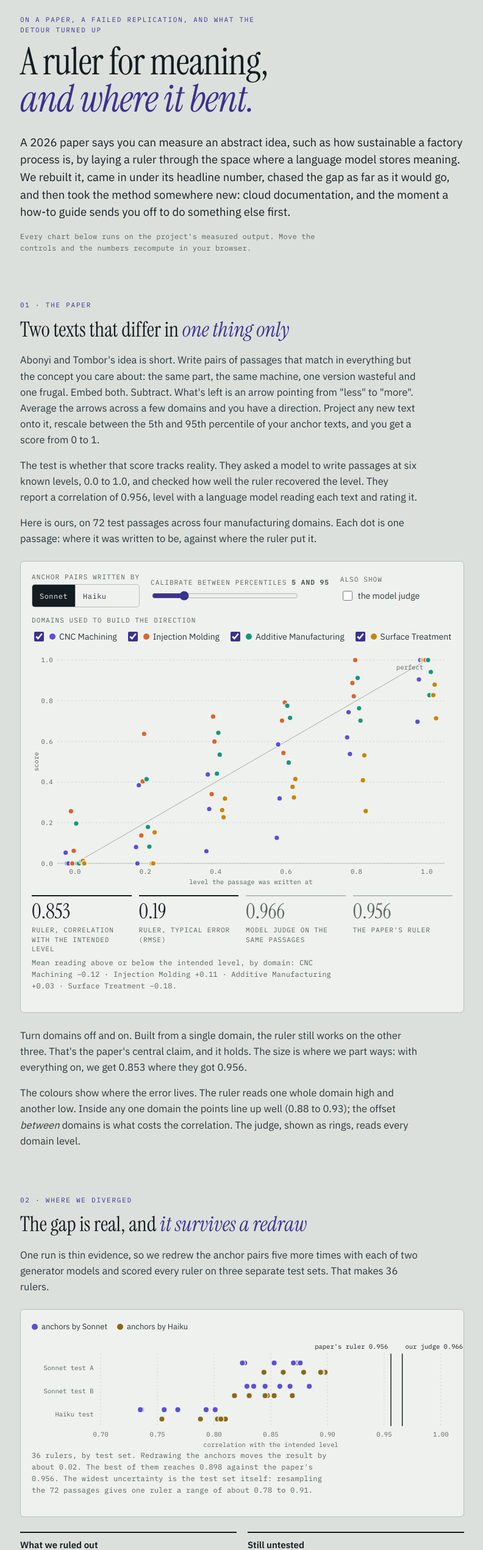
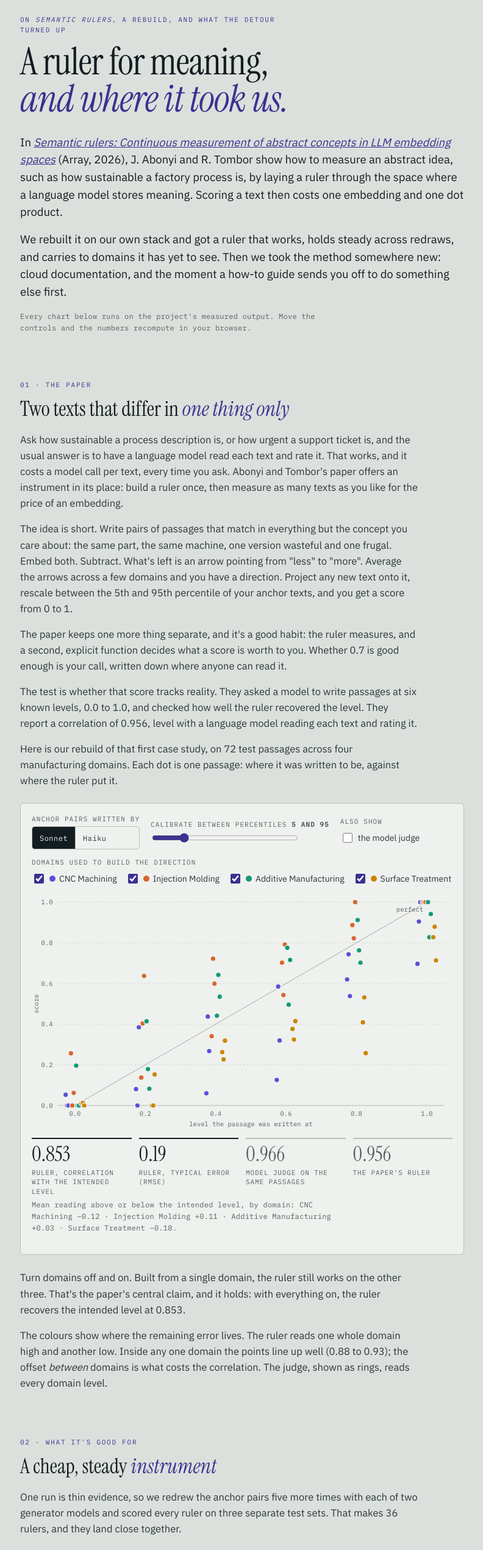
Before and after one commit to aaronmarkham/semantic-ruler, a plain HTML site: page experiments/explainer/explainer.html in a window 1280 px wide. Shown: the part 40-2582 px from the top of the page at 61% size, without its empty margins (243-1035 px from the left). Drawn offline with Linux system fonts and the light colour scheme.

Commit message:
Introduce the paper by name and lead with what the ruler is good for
The explainer's intro now names and links the paper and describes it before
our rebuild. Section 02 becomes "What it's good for": the findings that held
up, where a ruler fits, and a shorter account of the gap to the paper's
headline number. docs/ is rebuilt.

Co-Authored-By: Claude Fable 5.2 <noreply@anthropic.com>

```diff
--- a/experiments/explainer/explainer.html
+++ b/experiments/explainer/explainer.html
@@ -87,17 +87,20 @@ footer p{font:12px/1.7 var(--mono);color:var(--muted);max-width:none}
 <div id="tip" role="status"></div>
 <div class="col">
 
-<p class="eyebrow">On a paper, a failed replication, and what the detour turned up</p>
-<h1>A ruler for meaning,<br><em>and where it bent.</em></h1>
-<p class="lede">A 2026 paper says you can measure an abstract idea, such as how sustainable a factory process is, by laying a ruler through the space where a language model stores meaning. We rebuilt it, came in under its headline number, chased the gap as far as it would go, and then took the method somewhere new: cloud documentation, and the moment a how-to guide sends you off to do something else first.</p>
+<p class="eyebrow">On <em>Semantic rulers</em>, a rebuild, and what the detour turned up</p>
+<h1>A ruler for meaning,<br><em>and where it took us.</em></h1>
+<p class="lede">In <a href="https://doi.org/10.1016/j.array.2026.101249"><em>Semantic rulers: Continuous measurement of abstract concepts in LLM embedding spaces</em></a> (Array, 2026), J. Abonyi and R. Tombor show how to measure an abstract idea, such as how sustainable a factory process is, by laying a ruler through the space where a language model stores meaning. Scoring a text then costs one embedding and one dot product.</p>
+<p class="lede">We rebuilt it on our own stack and got a ruler that works, holds steady across redraws, and carries to domains it has yet to see. Then we took the method somewhere new: cloud documentation, and the moment a how-to guide sends you off to do something else first.</p>
 <p class="note">Every chart below runs on the project's measured output. Move the controls and the numbers recompute in your browser.</p>
 
 <section>
 <p class="eyebrow">01 · The paper</p>
 <h2>Two texts that differ in <em>one thing only</em></h2>
-<p>Abonyi and Tombor's idea is short. Write pairs of passages that match in everything but the concept you care about: the same part, the same machine, one version wasteful and one frugal. Embed both. Subtract. What's left is an arrow pointing from "less" to "more". Average the arrows across a few domains and you have a direction. Project any new text onto it, rescale between the 5th and 95th percentile of your anchor texts, and you get a score from 0 to 1.</p>
+<p>Ask how sustainable a process description is, or how urgent a support ticket is, and the usual answer is to have a language model read each text and rate it. That works, and it costs a model call per text, every time you ask. Abonyi and Tombor's paper offers an instrument in its place: build a ruler once, then measure as many texts as you like for the price of an embedding.</p>
+<p>The idea is short. Write pairs of passages that match in everything but the concept you care about: the same part, the same machine, one version wasteful and one frugal. Embed both. Subtract. What's left is an arrow pointing from "less" to "more". Average the arrows across a few domains and you have a direction. Project any new text onto it, rescale between the 5th and 95th percentile of your anchor texts, and you get a score from 0 to 1.</p>
+<p>The paper keeps one more thing separate, and it's a good habit: the ruler measures, and a second, explicit function decides what a score is worth to you. Whether 0.7 is good enough is your call, written down where anyone can read it.</p>
 <p>The test is whether that score tracks reality. They asked a model to write passages at six known levels, 0.0 to 1.0, and checked how well the ruler recovered the level. They report a correlation of 0.956, level with a language model reading each text and rating it.</p>
-<p>Here is ours, on 72 test passages across four manufacturing domains. Each dot is one passage: where it was written to be, against where the ruler put it.</p>
+<p>Here is our rebuild of that first case study, on 72 test passages across four manufacturing domains. Each dot is one passage: where it was written to be, against where the ruler put it.</p>
 
 <div class="panel" id="ruler">
   <div class="controls">
@@ -116,23 +119,29 @@ footer p{font:12px/1.7 var(--mono);color:var(--muted);max-width:none}
   <p class="note" id="r-off"></p>
 </div>
 
-<p>Turn domains off and on. Built from a single domain, the ruler still works on the other three. That's the paper's central claim, and it holds. The size is where we part ways: with everything on, we get 0.853 where they got 0.956.</p>
-<p>The colours show where the error lives. The ruler reads one whole domain high and another low. Inside any one domain the points line up well (0.88 to 0.93); the offset <em>between</em> domains is what costs the correlation. The judge, shown as rings, reads every domain level.</p>
+<p>Turn domains off and on. Built from a single domain, the ruler still works on the other three. That's the paper's central claim, and it holds: with everything on, the ruler recovers the intended level at 0.853.</p>
+<p>The colours show where the remaining error lives. The ruler reads one whole domain high and another low. Inside any one domain the points line up well (0.88 to 0.93); the offset <em>between</em> domains is what costs the correlation. The judge, shown as rings, reads every domain level.</p>
 </section>
 
 <section>
-<p class="eyebrow">02 · Where we diverged</p>
-<h2>The gap is real, and <em>it survives a redraw</em></h2>
-<p>One run is thin evidence, so we redrew the anchor pairs five more times with each of two generator models and scored every ruler on three separate test sets. That makes 36 rulers.</p>
+<p class="eyebrow">02 · What it's good for</p>
+<h2>A cheap, steady <em>instrument</em></h2>
+<p>One run is thin evidence, so we redrew the anchor pairs five more times with each of two generator models and scored every ruler on three separate test sets. That makes 36 rulers, and they land close together.</p>
 <div class="panel">
   <div class="legend"><span><i style="background:var(--same)"></i>anchors by Sonnet</span><span><i style="background:var(--diff)"></i>anchors by Haiku</span></div>
   <svg id="v-svg" viewBox="0 0 720 190" role="img" aria-label="Strip plot of 36 ruler correlations against the paper's result"></svg>
-  <p class="note">36 rulers, by test set. Redrawing the anchors moves the result by about 0.02. The best of them reaches 0.898 against the paper's 0.956. The widest uncertainty is the test set itself: resampling the 72 passages gives one ruler a range of about 0.78 to 0.91.</p>
+  <p class="note">36 rulers, by test set. Redrawing the anchors moves the result by about 0.02, and rulers built from the same generator point almost the same way (cosine 0.88 to 0.90). The widest uncertainty is the test set itself: resampling the 72 passages gives one ruler a range of about 0.78 to 0.91.</p>
 </div>
+<h3>What held up</h3>
 <div class="two">
-  <div class="card"><h3>What we ruled out</h3><p>Bad test passages (the judge rates them at 0.966). Too few anchors (the gain stops at six pairs per domain, and pooling 48 lands in the same place). A weak generator (a smaller model came out about level). Text length. Sampling luck.</p></div>
-  <div class="card"><h3>Still untested</h3><p>The paper's generator (Gemini), its exact wording for the level passages, and writing one pair per request instead of eight. Any of these could be the difference, and which one is still an open question.</p></div>
+  <div class="card"><h3>It carries to new domains</h3><p>Build the ruler from three domains and score the fourth, and it reaches 0.856, level with the 0.853 it gets when it has seen all four. You can write anchors for the domains you know and measure text from one you skipped.</p></div>
+  <div class="card"><h3>It beats the obvious shortcut</h3><p>Comparing each text to the concept's name, the first thing most people try, scores 0.216 on these passages. The ruler scores 0.853. The counterfactual pairs do the work: they cancel the topic and keep the concept.</p></div>
+  <div class="card"><h3>It's cheap to build</h3><p>Six anchor pairs per domain is enough; more pairs land in the same place. A smaller, cheaper model writes anchors that work about as well as a larger one's.</p></div>
+  <div class="card"><h3>It's sharp inside a domain</h3><p>Within any one domain the ruler tracks the intended level at 0.88 to 0.93. Scoring a text is one embedding and one dot product, and the same text gets the same score every time.</p></div>
 </div>
+<p>So where would you reach for one? Anywhere a model judge is too slow or too costly to run on everything. Rank a few hundred thousand documents by a concept and send the top slice to a judge. Watch a concept move across releases of the same docs with an instrument that stays fixed. Sort a queue so a person reads the strongest cases first. The ruler shines on order and on change within one domain; when you need an exact score compared across very different domains, pair it with a judge. (We measured the properties above; these jobs are where they point, and section 03 tries one on real documentation.)</p>
+<h3>The gap to the paper</h3>
+<p>The paper reports 0.956, level with its model judge. Our best ruler reaches 0.898, and a judge on our passages scores 0.966. We ruled out bad test passages, too few anchors, a weak generator, text length and sampling luck. Three things are still untested: the paper's generator (Gemini), its exact wording for the level passages, and writing one pair per request instead of eight.</p>
 <h3>Where our build differs from theirs</h3>
 <p>We used Claude to write the passages and OpenAI's <code>text-embedding-3-large</code> to embed them. <a href="https://spiritwriter.ai">spiritwriter</a> stores the passages, the ruler and a hash-chained record of what produced what as content-addressed shards, so a ruler's identifier names the exact instrument. And the judge prompt scores passages by an id, because asked for a plain list a model will sometimes return twenty scores for eighteen passages.</p>
 </section>
```
Also changed, not shown: docs/index.html (+22 -13 lines).
